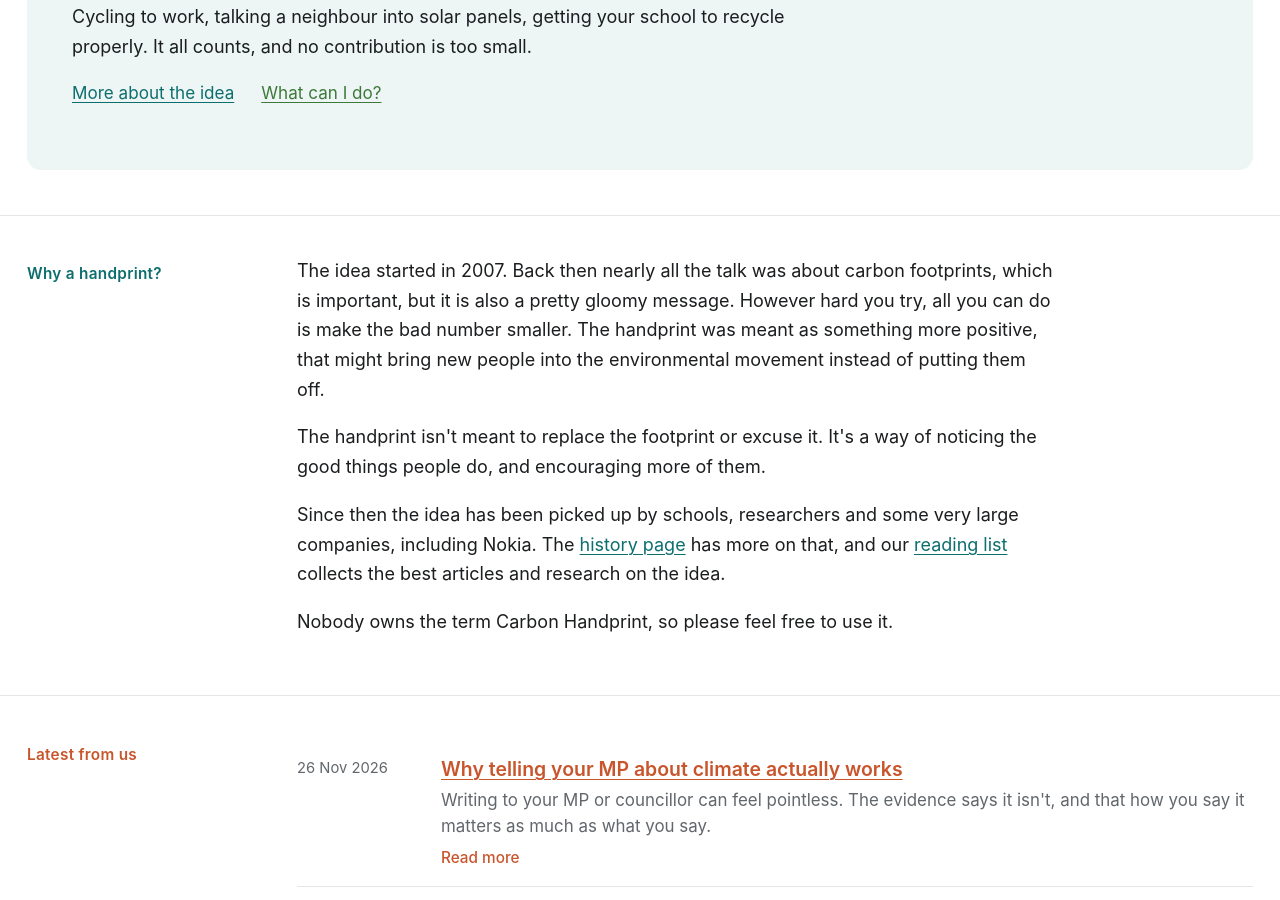
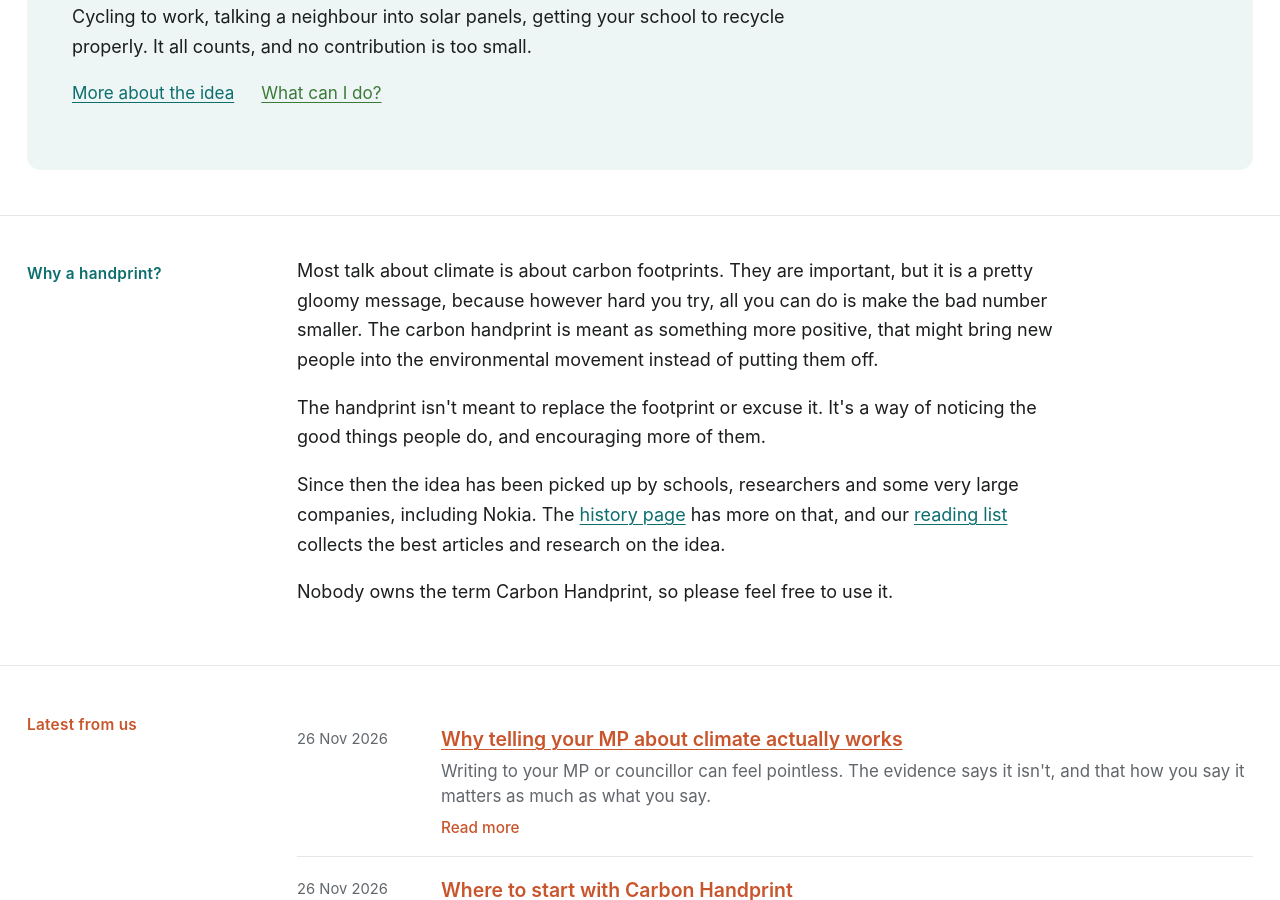
Before and after one commit to multiplicit-com/carbonhandprint, a Jekyll site: the page built from index.html, in a window 1280 px wide and 900 px high, scrolled down 392 px. Built offline with Jekyll 4.4.1, drawn with Linux system fonts in a browser that asks for light colours.

Commit message:
New homepage opening paragraph
Co-Authored-By: Claude Opus 5.5 <noreply@anthropic.com>
Claude-Session: https://claude.ai/code/session_01Li7jXRtkERso7tJFT24TLP

```diff
--- a/index.html
+++ b/index.html
@@ -15,7 +15,7 @@ description: Carbon Handprint is an idea to help people realise that no contribu
 <section class="wrap twocol c-teal">
   <h2>Why a handprint?</h2>
   <div class="prose-in">
-    <p>The idea started in 2007. Back then nearly all the talk was about carbon footprints, which is important, but it is also a pretty gloomy message. However hard you try, all you can do is make the bad number smaller. The handprint was meant as something more positive, that might bring new people into the environmental movement instead of putting them off.</p>
+    <p>Most talk about climate is about carbon footprints. They are important, but it is a pretty gloomy message, because however hard you try, all you can do is make the bad number smaller. The carbon handprint is meant as something more positive, that might bring new people into the environmental movement instead of putting them off.</p>
     <p>The handprint isn't meant to replace the footprint or excuse it. It's a way of noticing the good things people do, and encouraging more of them.</p>
     <p>Since then the idea has been picked up by schools, researchers and some very large companies, including Nokia. The <a href="{{ '/history/' | relative_url }}">history page</a> has more on that, and our <a href="{{ '/reading/' | relative_url }}">reading list</a> collects the best articles and research on the idea.</p>
     <p>Nobody owns the term Carbon Handprint, so please feel free to use it.</p>
```
